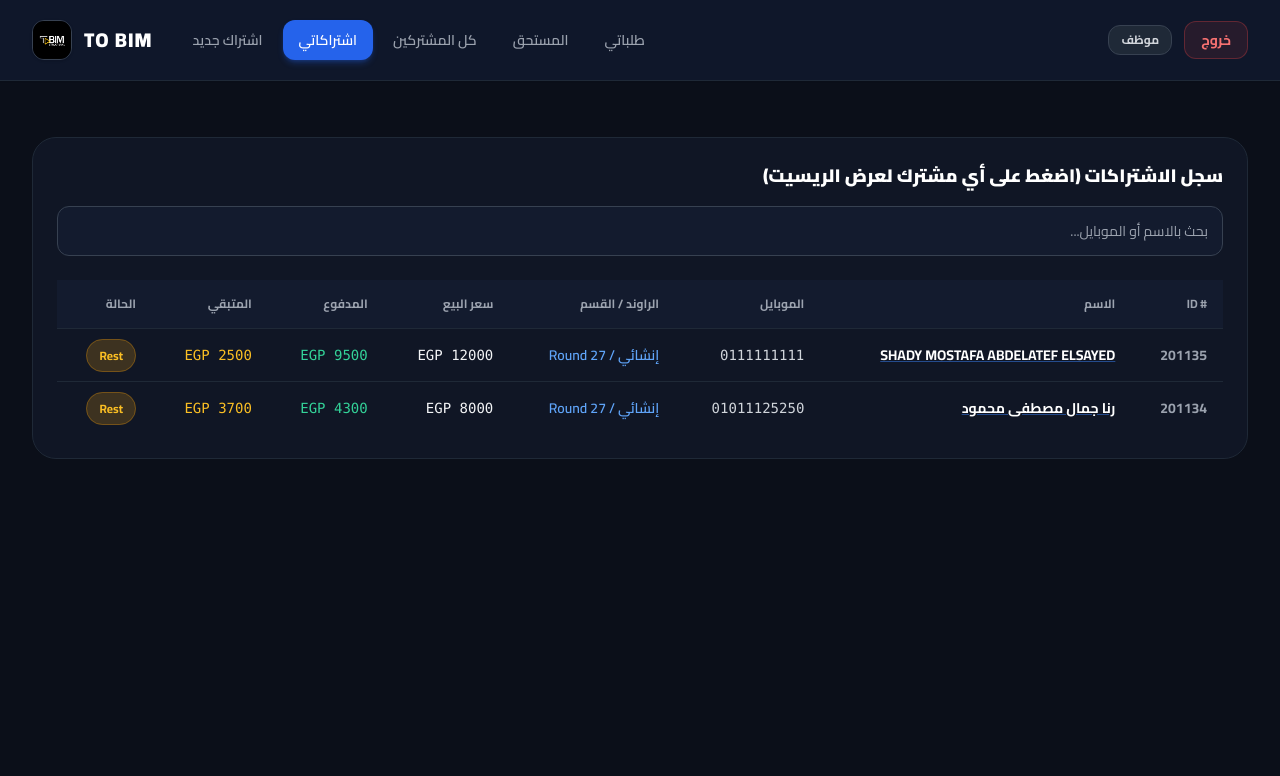
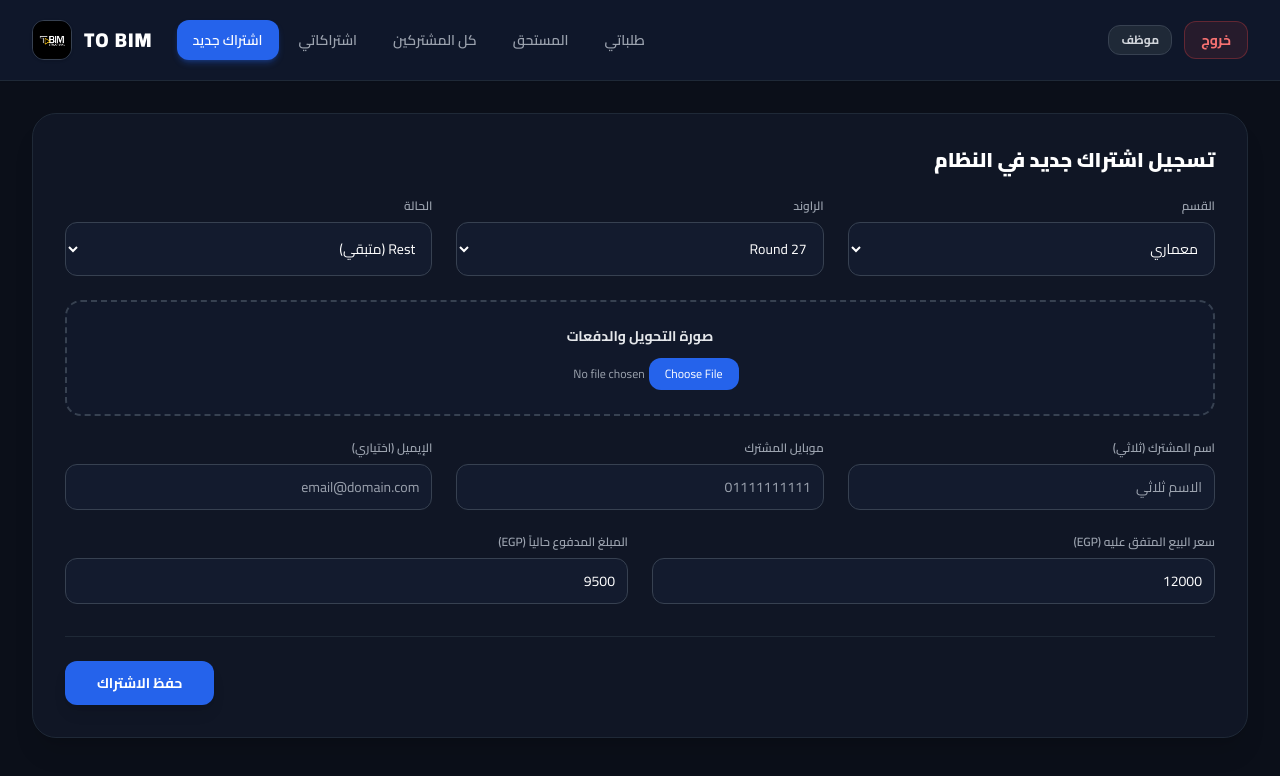
Before and after one commit to ahmed3bdelhamedd/TOBIM-Organization, a plain HTML site: page index.html in a window 1280 px wide. Both pictures are taken after typing "Sample", "Sample123" into the empty fields and a click on the button "دخول للنظام". Drawn offline with nearby package versions, Linux system fonts and the light colour scheme.

Commit message:
Update Arabic labels and placeholders in index.html

```diff
--- a/index.html
+++ b/index.html
@@ -23,7 +23,7 @@
 </head>
 <body class="bg-[#0b0f19] text-gray-100 min-h-screen selection:bg-blue-600 selection:text-white" x-data="tobimSystem()">
 
-    <!-- ================= 1. شاشة تسجيل الدخول ================= -->
+    <!-- ================= 1. شاشة تسجيل الدخول (بدون إظهار الباسورد) ================= -->
     <div x-show="!isLoggedIn" x-transition.opacity class="fixed inset-0 z-50 flex items-center justify-center bg-[#07090e] p-4">
         <div class="glass-card w-full max-w-md p-8 rounded-3xl shadow-2xl border border-gray-800 text-center relative overflow-hidden">
             <div class="absolute -top-12 -right-12 w-32 h-32 bg-blue-600/20 rounded-full blur-3xl"></div>
@@ -45,7 +45,7 @@
                     <input type="text" x-model="loginUser" required placeholder="name@tobim.com" class="w-full bg-[#131b2e] border border-gray-700 rounded-xl px-4 py-3 text-sm text-white outline-none">
                 </div>
                 <div>
-                    <label class="block text-xs font-semibold text-gray-400 mb-2">كلمة المرور (للمدير: tobim@2023)</label>
+                    <label class="block text-xs font-semibold text-gray-400 mb-2">كلمة المرور</label>
                     <input type="password" x-model="loginPass" required placeholder="••••••••" class="w-full bg-[#131b2e] border border-gray-700 rounded-xl px-4 py-3 text-sm text-white outline-none">
                 </div>
                 <button type="submit" class="w-full bg-blue-600 hover:bg-blue-500 text-white font-bold py-3.5 rounded-xl transition shadow-lg shadow-blue-600/30 mt-2">
@@ -55,14 +55,14 @@
         </div>
     </div>
 
-    <!-- ================= 2. لوحة التحكم والتبويبات المتكاملة ================= -->
+    <!-- ================= 2. لوحة التحكم والتبويبات كاملة في الهيدر ================= -->
     <div x-show="isLoggedIn" x-cloak class="min-h-screen flex flex-col animate-fade-in">
 
-        <!-- Navbar العلوي المطابق للصور 100% -->
+        <!-- Navbar العلوي -->
         <header class="bg-[#0f172a] border-b border-gray-800 sticky top-0 z-40 shadow-sm">
             <div class="max-w-7xl mx-auto px-4 sm:px-6 lg:px-8 h-20 flex items-center justify-between">
 
-                <!-- زر الخروج والبروفايل على اليمين -->
+                <!-- زر الخروج وصلاحية المستخدم -->
                 <div class="flex items-center gap-3">
                     <button @click="logout()" class="bg-red-500/10 hover:bg-red-500/20 text-red-400 border border-red-500/30 px-4 py-2 rounded-xl text-sm font-bold transition">
                         خروج
@@ -70,7 +70,7 @@
                     <span class="text-xs bg-gray-800 text-gray-300 px-3 py-1.5 rounded-xl font-bold border border-gray-700" x-text="role === 'admin' ? 'مدير' : 'موظف'"></span>
                 </div>
 
-                <!-- التبويبات واللوجو على اليسار -->
+                <!-- جميع التبويبات ظاهرة في الهيدر مع اللوجو -->
                 <div class="flex items-center gap-6">
                     <nav class="hidden md:flex items-center gap-1 font-semibold text-sm">
                         <template x-for="tab in tabs">
@@ -97,7 +97,7 @@
             <!-- TAB 1: اشتراك جديد -->
             <div x-show="currentTab === 'new'" class="space-y-6 animate-fade-in">
                 <div class="glass-card p-6 sm:p-8 rounded-3xl border border-gray-800 shadow-xl">
-                    <h2 class="text-xl font-black text-white mb-6">اشتراك جديد</h2>
+                    <h2 class="text-xl font-black text-white mb-6">تسجيل اشتراك جديد في النظام</h2>
 
                     <div class="grid grid-cols-1 md:grid-cols-3 gap-6 mb-6">
                         <div>
@@ -119,7 +119,7 @@
                         <div>
                             <label class="block text-xs font-semibold text-gray-400 mb-2">الحالة</label>
                             <select x-model="form.status" class="w-full bg-[#131b2e] border border-gray-700 rounded-xl p-3 text-sm text-white outline-none">
-                                <option value="Rest">تلقائي (Rest / Full Pay)</option>
+                                <option value="Rest">Rest (متبقي)</option>
                                 <option value="Full Pay">Full Pay</option>
                                 <option value="Hold">Hold</option>
                             </select>
@@ -127,7 +127,7 @@
                     </div>
 
                     <div class="border-2 border-dashed border-gray-700 hover:border-blue-500 transition bg-[#131b2e]/60 p-6 rounded-2xl text-center mb-6">
-                        <p class="text-sm text-gray-200 font-bold mb-1">صورة التحويل والدفعات (حتى 4)</p>
+                        <p class="text-sm text-gray-200 font-bold mb-1">صورة التحويل والدفعات</p>
                         <input type="file" class="text-xs text-gray-400 file:mr-4 file:py-2 file:px-4 file:rounded-xl file:border-0 file:bg-blue-600 file:text-white cursor-pointer mt-2">
                     </div>
 
@@ -141,14 +141,18 @@
                             <input type="text" x-model="form.mobile" placeholder="01111111111" class="w-full bg-[#131b2e] border border-gray-700 rounded-xl p-3 text-sm text-white outline-none">
                         </div>
                         <div>
-                            <label class="block text-xs font-semibold text-gray-400 mb-2">السعر المتفق عليه (EGP)</label>
-                            <input type="number" x-model="form.totalPrice" placeholder="12000" class="w-full bg-[#131b2e] border border-gray-700 rounded-xl p-3 text-sm text-white outline-none">
+                            <label class="block text-xs font-semibold text-gray-400 mb-2">الإيميل (اختياري)</label>
+                            <input type="email" x-model="form.email" placeholder="email@domain.com" class="w-full bg-[#131b2e] border border-gray-700 rounded-xl p-3 text-sm text-white outline-none">
                         </div>
                     </div>
 
                     <div class="grid grid-cols-1 md:grid-cols-2 gap-6 mb-8">
                         <div>
-                            <label class="block text-xs font-semibold text-gray-400 mb-2">المبلغ المدفوع (EGP)</label>
+                            <label class="block text-xs font-semibold text-gray-400 mb-2">سعر البيع المتفق عليه (EGP)</label>
+                            <input type="number" x-model="form.totalPrice" placeholder="12000" class="w-full bg-[#131b2e] border border-gray-700 rounded-xl p-3 text-sm text-white outline-none">
+                        </div>
+                        <div>
+                            <label class="block text-xs font-semibold text-gray-400 mb-2">المبلغ المدفوع حالياً (EGP)</label>
                             <input type="number" x-model="form.paidAmount" placeholder="9500" class="w-full bg-[#131b2e] border border-gray-700 rounded-xl p-3 text-sm text-white outline-none">
                         </div>
                     </div>
@@ -161,8 +165,6 @@
 
             <!-- TAB 2: اشتراكاتي -->
             <div x-show="currentTab === 'subscriptions'" class="space-y-6 animate-fade-in">
-
-                <!-- إحصائيات المدير (تظهر للمدير فقط) -->
                 <div x-show="role === 'admin'" class="grid grid-cols-2 md:grid-cols-5 gap-4">
                     <div class="glass-card p-4 rounded-2xl text-center border-t-2 border-blue-500">
                         <span class="text-2xl font-black text-white" x-text="subscriptions.length">0</span>
@@ -244,14 +246,14 @@
             <div x-show="currentTab === 'requests'" class="space-y-6 animate-fade-in">
                 <div class="glass-card p-6 rounded-3xl border border-gray-800">
                     <h2 class="text-lg font-black text-white mb-2">طلباتي</h2>
-                    <p class="text-xs text-gray-400 mb-6">هنا بتشوف حالة كل طلب: الكورس اتقفل ولا اتفتح، والـ ID اتبعت ولا لأ.</p>
+                    <p class="text-xs text-gray-400 mb-6">متابعة حالة فتح الكورسات وإنشاء الـ IDs.</p>
                 </div>
             </div>
 
         </main>
     </div>
 
-    <!-- ================= RECEIPT MODAL (الريسيت المنبثق) ================= -->
+    <!-- ================= RECEIPT MODAL ================= -->
     <div x-show="showReceipt" x-cloak class="fixed inset-0 z-50 flex items-center justify-center bg-black/80 backdrop-blur-sm p-4 overflow-y-auto">
         <div class="modal-glass w-full max-w-3xl p-6 sm:p-8 rounded-3xl shadow-2xl border border-gray-700 animate-fade-in relative my-8">
             <div class="flex items-center justify-between border-b border-gray-800 pb-5 mb-6">
@@ -302,7 +304,7 @@
                 loginRole: 'employee',
                 loginUser: '',
                 loginPass: '',
-                currentTab: 'subscriptions',
+                currentTab: 'new',
                 searchQuery: '',
                 showReceipt: false,
                 selectedSub: {},
@@ -313,7 +315,7 @@
                     { id: 'subscriptions', name: 'اشتراكاتي' },
                     { id: 'new', name: 'اشتراك جديد' }
                 ],
-                form: { department: 'معماري', round: 'Round 27', status: 'Rest', fullName: '', mobile: '', totalPrice: 12000, paidAmount: 9500 },
+                form: { department: 'معماري', round: 'Round 27', status: 'Rest', fullName: '', mobile: '', email: '', totalPrice: 12000, paidAmount: 9500 },
                 subscriptions: JSON.parse(localStorage.getItem('tobim_subs') || '[]'),
 
                 init() {
@@ -334,7 +336,7 @@
                             this.role = 'admin';
                             this.isLoggedIn = true;
                         } else {
-                            alert('كلمة المرور غير صحيحة للمدير! الباسورد هو: tobim@2023');
+                            alert('كلمة المرور غير صحيحة للمدير!');
                         }
                     } else {
                         localStorage.setItem('tobim_role', 'employee');
@@ -367,6 +369,7 @@
                         status: rem <= 0 ? 'Full Pay' : this.form.status,
                         fullName: this.form.fullName,
                         mobile: this.form.mobile,
+                        email: this.form.email,
                         totalPrice: total,
                         paidAmount: paid,
                         remainingAmount: rem > 0 ? rem : 0
@@ -374,10 +377,11 @@
 
                     this.subscriptions.push(newSub);
                     localStorage.setItem('tobim_subs', JSON.stringify(this.subscriptions));
-                    alert('تم حفظ الاشتراك بنجاح وانتقاله لقائمة اشتراكاتي!');
+                    alert('تم حفظ الاشتراك بنجاح!');
                     this.currentTab = 'subscriptions';
                     this.form.fullName = '';
                     this.form.mobile = '';
+                    this.form.email = '';
                 },
 
                 openReceipt(sub) {
```
